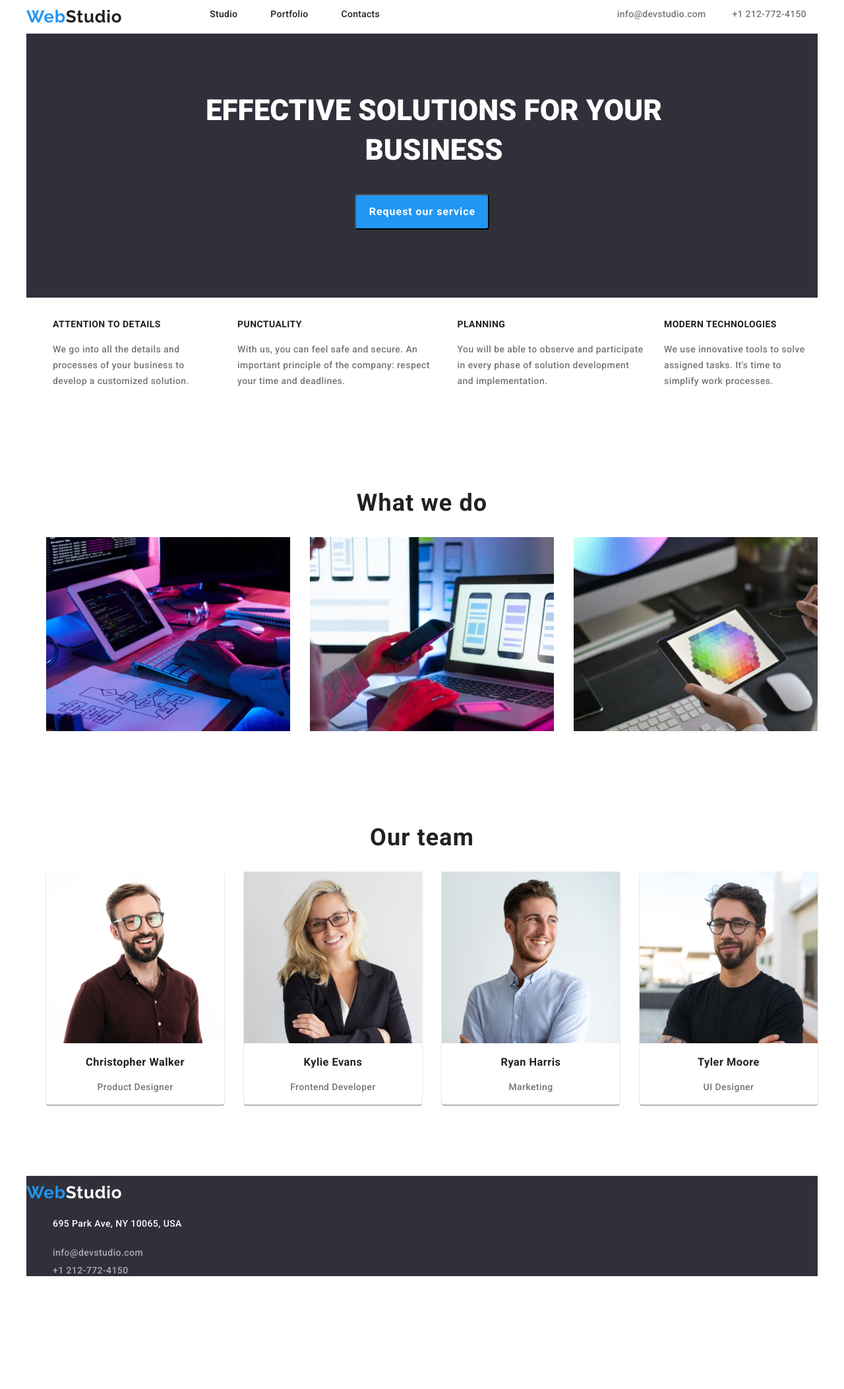
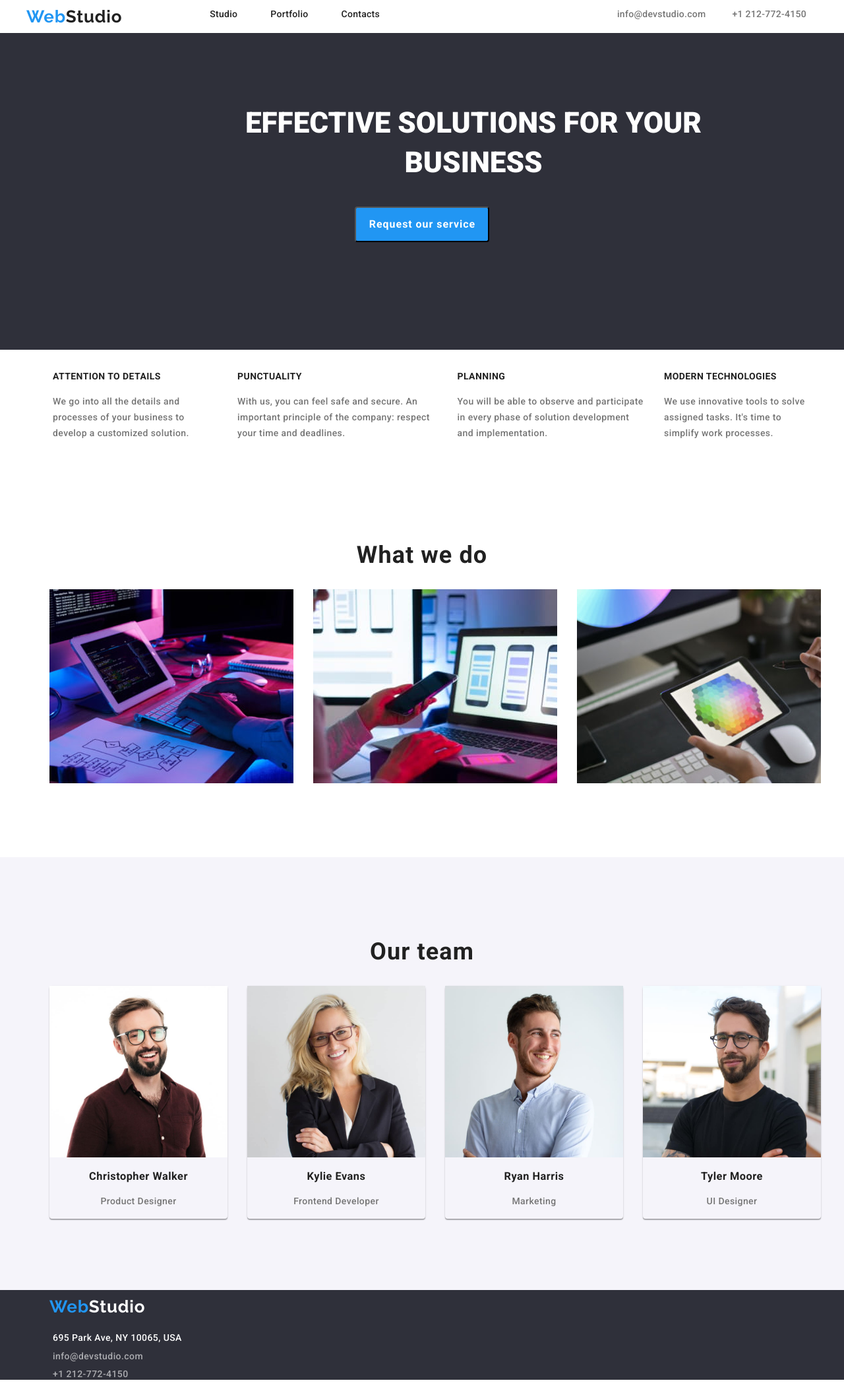
Before and after one commit to claudia-dev-in-progress/goit-markup-hw-03, a plain HTML site: page index.html in a window 1280 px wide. Shown: the whole page at 66% size. Before the commit the page ends 1948 px from the top, so only its background shows below. Drawn offline with nearby package versions, Linux system fonts and the light colour scheme.

Commit message:
hw-03-update

```diff
--- a/css/styles.css
+++ b/css/styles.css
@@ -3,12 +3,12 @@ h1 {
   font-weight: 900;
   font-size: 44px;
   line-height: 1.36;
-  background: #2f303a;
   color: #ffffff;
   text-transform: uppercase;
   width: 696px;
-  margin-left: 270px;
+  margin-left: 370px;
 }
+
 h2 {
   font-weight: 700;
   font-size: 36px;
@@ -54,24 +54,36 @@ ul {
 header {
   display: flex;
   background: #ffffff;
+  /*border-bottom: 1px solid #ececec;*/
+}
+
+.header-border {
+  width: 100%;
   border-bottom: 1px solid #ececec;
 }
 footer {
   background: #2f303a;
+  width: 100%;
 }
+
 .first-section {
-  padding-top: 50px;
+  padding-top: 70px;
   background: #2f303a;
-  height: 400px;
+  height: 480px;
+  width: 100%;
+}
+.second-section {
+  width: 100%;
+  padding-bottom: 94px;
+}
+
+.section {
+  padding-bottom: 94px;
 }
 
 .container {
   width: 1200px;
   margin: 0 auto;
-}
-
-.section {
-  padding-bottom: 94px;
 }
 
 .webstudio-header,
@@ -83,6 +95,10 @@ footer {
   font-size: 26px;
   line-height: 1.93;
   letter-spacing: 0.03em;
+}
+
+.webstudio-footer {
+  margin-left: 35px;
 }
 
 .webstudio-header::after {
@@ -135,7 +151,13 @@ footer {
 .values {
   display: flex;
   gap: 30px;
-  justify-content: flex-end;
+  justify-content: center;
+}
+
+.third-section {
+  background: #f5f4fa;
+  padding-top: 94px;
+  padding-bottom: 94px;
 }
 
 .team-members-list {
@@ -250,9 +272,12 @@ footer {
   color: #ffffff;
   font-style: normal;
   text-decoration: none;
-  padding-bottom: 28px;
 }
 
 .address {
-  margin-bottom: 28px;
+  margin-bottom: 12px;
 }
+.footer-background {
+  width: 100%;
+  background: #2f303a;
+}
--- a/index.html
+++ b/index.html
@@ -47,13 +47,15 @@
           </ul>
         </div>
       </header>
+    </div>
       <main>
         <section class="first-section" class="section">
-          <h1 class="headline">Effective solutions for your business</h1>
+          <h1>Effective solutions for your business</h1>
           <button class="request-button" type="button">
             Request our service
           </button>
         </section>
+        <div>
         <div class="container">
           <section class="section">
             <ul class="values">
@@ -88,7 +90,7 @@
             </ul>
           </section>
         </div>
-        <section class="section">
+        <section class="second-section">
           <h2>What we do</h2>
           <ul class="activity">
             <li class="activities-list">
@@ -114,7 +116,7 @@
             </li>
           </ul>
         </section>
-        <section class="section">
+        <section class="third-section">
           <h2>Our team</h2>
           <ul class="team">
             <li class="team-members-list">
@@ -145,6 +147,7 @@
         </section>
       </main>
     </div>
+    <div class="footer-background">
     <div class="container">
       <footer>
         <a class="webstudio-footer" href="#">Web</a>
@@ -153,12 +156,12 @@
             <li class="address">
               <a id="address" href="">695 Park Ave, NY 10065, USA</a>
             </li>
-            <li class="footer-contact">
+            <li class="footer-contact" class="address">
               <a class="footer-contact-link" href="mailto:info@devstudio.com"
                 >info@devstudio.com</a
               >
             </li>
-            <li class="footer-contact">
+            <li class="footer-contact" class="address">
               <a class="footer-contact-link" href="tel:+1212-772-4150"
                 >+1 212-772-4150</a
               >
@@ -166,6 +169,6 @@
           </ul>
         </address>
       </footer>
-    </div>
+      </div></div>
   </body>
 </html>
```
Also changed, not shown: portfolio.html (+6 -2 lines).
